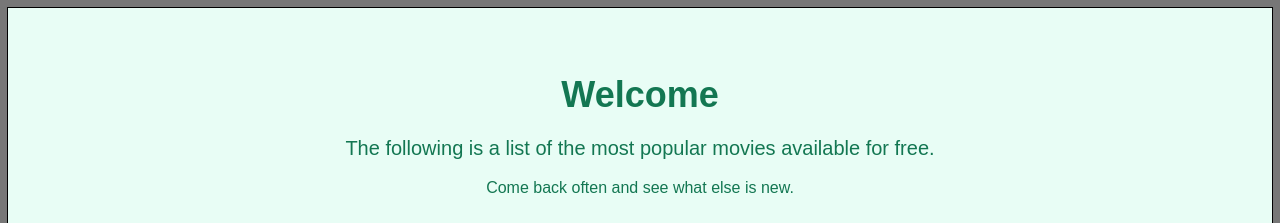
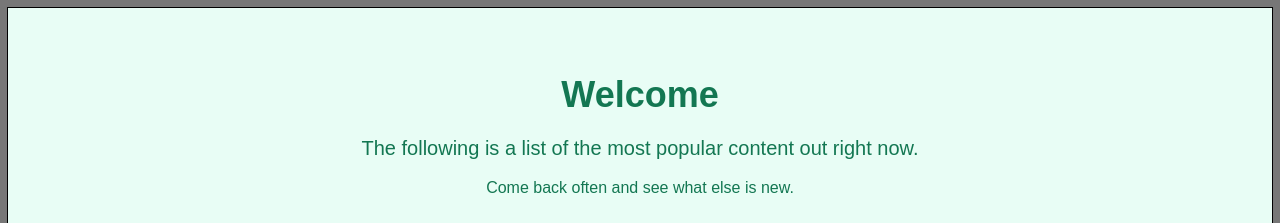
Before and after one commit to jackkav/twatch, a React (Create React App) app: page / in a window 1280 px wide. Shown: the top 223 px of the page. Built offline with nearby package versions, Linux system fonts and the light colour scheme; no server answers.

Commit message:
script update

```diff
--- a/package.json
+++ b/package.json
@@ -19,7 +19,7 @@
   },
   "scripts": {
     "start": "react-scripts start",
-    "build": "react-scripts build",
+    "build": "react-scripts build && rm build/static/js/main.*.js.map",
     "test": "react-scripts test --env=jsdom",
     "eject": "react-scripts eject",
     "precommit": "pretty-quick --staged"
--- a/src/Scraper.js
+++ b/src/Scraper.js
@@ -60,7 +60,7 @@ class Main extends Component {
 const Introduction = () => (
   <article class="mw7 center ph3 ph5-ns tc br2 pv5 bg-washed-green dark-green mb5">
     <h1 class="fw6 f3 f2-ns lh-title mt0 mb3">Welcome</h1>
-    <h2 class="fw2 f4 lh-copy mt0 mb3">The following is a list of the most popular movies available for free.</h2>
+    <h2 class="fw2 f4 lh-copy mt0 mb3">The following is a list of the most popular content out right now.</h2>
     <p class="fw1 f5 mt0 mb3">Come back often and see what else is new.</p>
   </article>
 )
```
